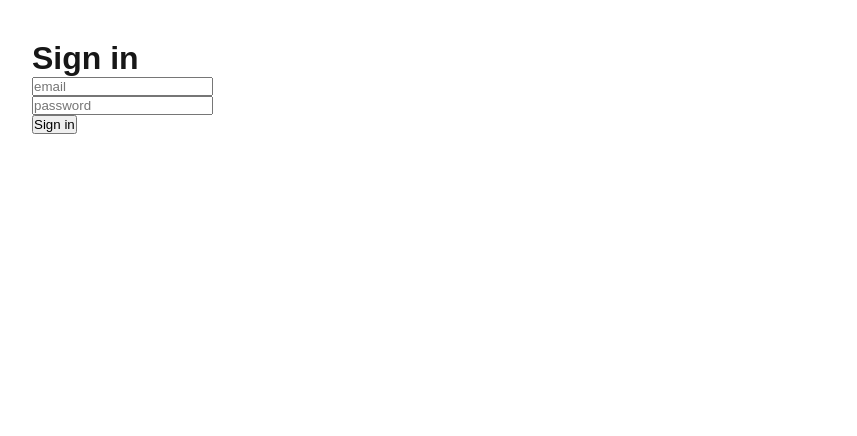
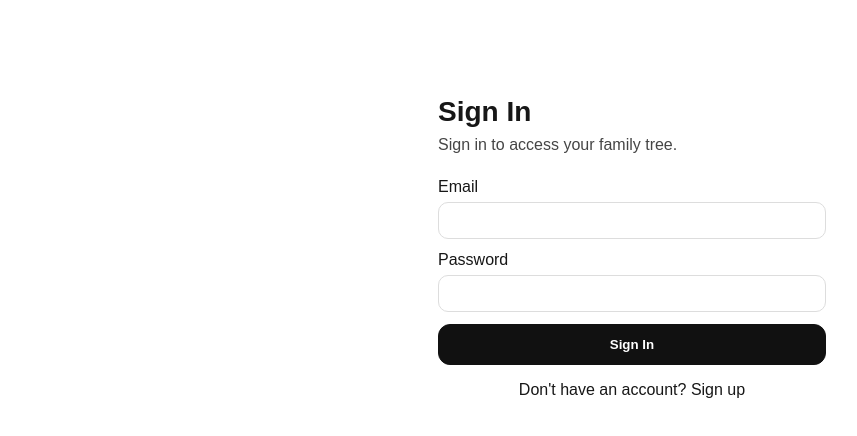
Before and after one commit to bonfireblue/pedigree-platform, a Next.js app: page /sign-in in a window 1280 px wide. Shown: the top 436 px of the page, without its empty margins (8-865 px from the left). Built offline with nearby package versions, Linux system fonts and the light colour scheme.

Commit message:
Replace sign-in page with full version including sign-up link

```diff
--- a/src/app/sign-in/page.tsx
+++ b/src/app/sign-in/page.tsx
@@ -1,46 +1,115 @@
 "use client";
 
+import { useState } from "react";
+import { useRouter } from "next/navigation";
 import { signIn } from "next-auth/react";
-import { useState } from "react";
 
 export default function SignInPage() {
+  const router = useRouter();
+
   const [email, setEmail] = useState("");
   const [password, setPassword] = useState("");
+  const [error, setError] = useState<string | null>(null);
+  const [loading, setLoading] = useState(false);
 
-  async function onSubmit(e: React.FormEvent) {
+  async function handleSubmit(e: React.FormEvent) {
     e.preventDefault();
+    setError(null);
+    setLoading(true);
 
-    await signIn("credentials", {
+    const result = await signIn("credentials", {
+      redirect: false,
       email,
-      password,
-      callbackUrl: "/app",
+      password
     });
+
+    setLoading(false);
+
+    if (result?.error) {
+      setError("Invalid email or password.");
+      return;
+    }
+
+    router.push("/app");
   }
 
   return (
-    <main style={{ padding: 40 }}>
-      <h1>Sign in</h1>
-      <form onSubmit={onSubmit}>
+    <main
+      style={{
+        maxWidth: 420,
+        margin: "80px auto",
+        padding: 16
+      }}
+    >
+      <h1 style={{ fontSize: 28, fontWeight: 700, marginBottom: 8 }}>
+        Sign In
+      </h1>
+
+      <p style={{ opacity: 0.8, marginBottom: 24 }}>
+        Sign in to access your family tree.
+      </p>
+
+      <form onSubmit={handleSubmit} style={{ display: "grid", gap: 12 }}>
+        <label style={{ display: "grid", gap: 6 }}>
+          <span>Email</span>
           <input
             type="email"
-          placeholder="email"
+            required
+            autoComplete="email"
             value={email}
             onChange={(e) => setEmail(e.target.value)}
+            style={{
+              padding: 10,
+              border: "1px solid #ddd",
+              borderRadius: 10
+            }}
           />
-        <br />
+        </label>
+
+        <label style={{ display: "grid", gap: 6 }}>
+          <span>Password</span>
           <input
             type="password"
-          placeholder="password"
+            required
+            autoComplete="current-password"
             value={password}
             onChange={(e) => setPassword(e.target.value)}
+            style={{
+              padding: 10,
+              border: "1px solid #ddd",
+              borderRadius: 10
+            }}
           />
-        <br />
-        <button type="submit">Sign in</button>
+        </label>
+
+        {error && (
+          <div style={{ color: "crimson", fontSize: 14 }}>
+            {error}
+          </div>
+        )}
+
+        <button
+          type="submit"
+          disabled={loading}
+          style={{
+            padding: 12,
+            borderRadius: 12,
+            border: "1px solid #111",
+            background: "#111",
+            color: "white",
+            fontWeight: 600,
+            cursor: "pointer"
+          }}
+        >
+          {loading ? "Signing in..." : "Sign In"}
+        </button>
       </form>
+
+      <div style={{ marginTop: 16, textAlign: "center" }}>
+        <a href="/sign-up">
+          Don&apos;t have an account? Sign up
+        </a>
+      </div>
     </main>
   );
-
-  <a href="/sign-up" style={{ textAlign: "center", marginTop: 10 }}>
-  Don&apos;t have an account? Sign up
-</a>
 }
```
Lines whose indentation alone changed are shown as unchanged.
